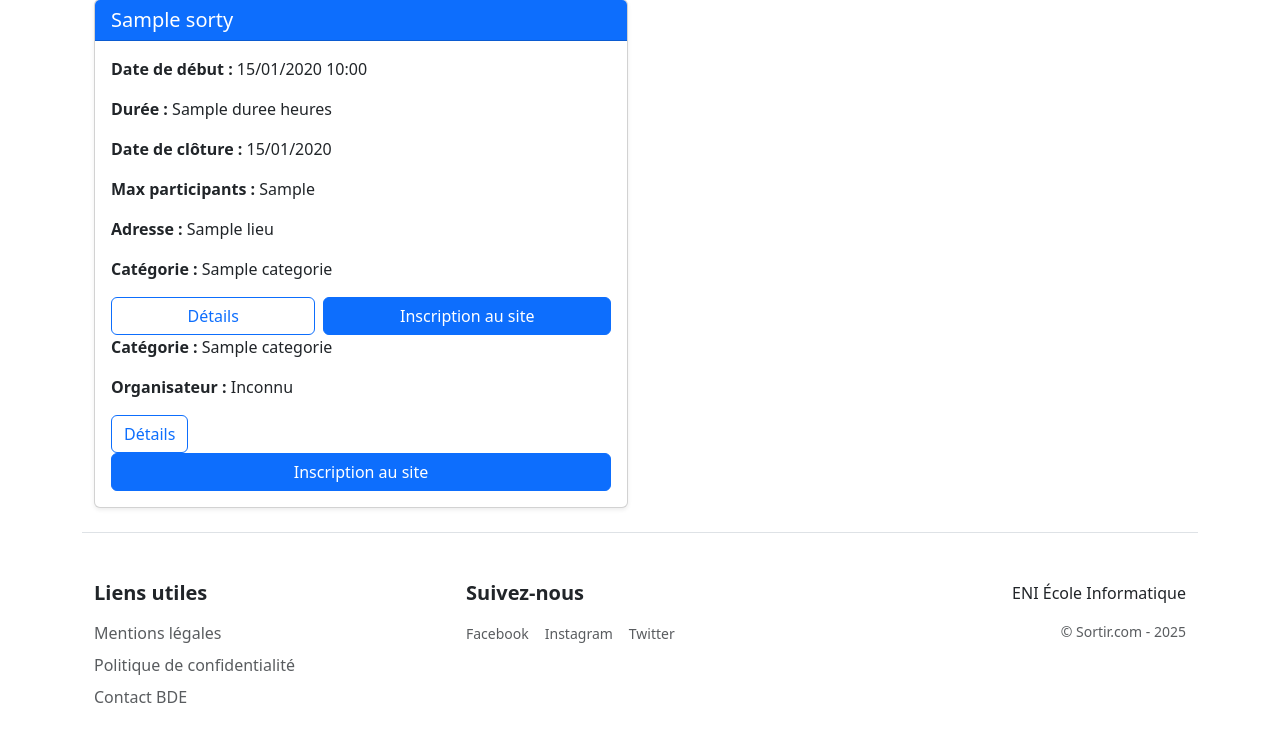
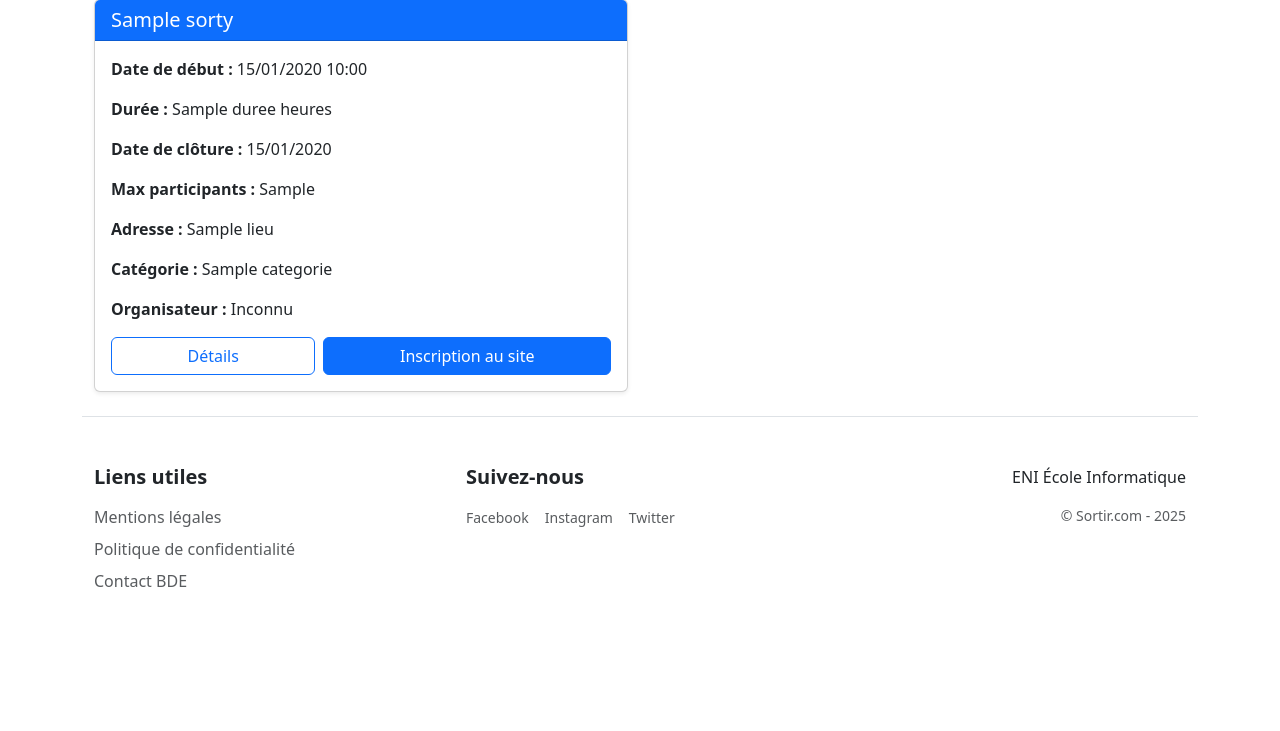
Before and after one commit to matteorlt/Sortir, a Symfony app: template templates/sortie/list.html.twig in a window 1280 px wide. Shown: the part 436-1167 px from the top of the page. After the commit the page ends 1023 px from the top, so only its background shows below. Run offline with Twig, Linux system fonts and the light colour scheme; the template is opened without the code that fills it: most values are stand-ins (such as "Sample title", 1, 10 or a date in 2020); some libraries are stand-ins or nearby versions.

Commit message:
Correction page list des sorties

```diff
--- a/templates/sortie/list.html.twig
+++ b/templates/sortie/list.html.twig
@@ -134,6 +134,20 @@
                             <p class="card-text"><strong>Max participants :</strong> {{ s.nbInscriptionMax }}</p>
                             <p class="card-text"><strong>Adresse :</strong> {{ s.lieu.nomLieu }}</p>
                             <p class="card-text"><strong>Catégorie :</strong> {{ s.categorie }}</p>
+                            <p class="card-text">
+                                <strong>Organisateur :</strong>
+                                {% if s.participant %}
+                                    {% set displayName = (s.participant.prenom is defined and s.participant.prenom ? (s.participant.prenom ~ ' ') : '') ~
+                                        (s.participant.nom is defined and s.participant.nom ? s.participant.nom : '') %}
+                                    <span class="col-sm-8">
+                                          {{ displayName is not empty ? displayName :
+                                          (s.participant.username is defined and s.participant.username ? s.participant.username :
+                                          (s.participant.email is defined and s.participant.email ? s.participant.email : 'Inconnu')) }}
+                                    </span>
+                                {% else %}
+                                    <span class="col-sm-8">Inconnu</span>
+                                {% endif %}
+                            </p>
                             <div class="mt-auto d-flex gap-2">
                                 <a href="{{ path('app_sortie_show', {'id': s.id}) }}" class="btn btn-outline-primary flex-grow-1">Détails</a>
 
@@ -157,32 +171,6 @@
                                     <a href="{{ path('app_utilisateur_inscription') }}" class="btn btn-primary flex-grow-1">Inscription au site</a>
                                 {% endif %}
                             </div>
-
-                            <p class="card-text"><strong>Catégorie :</strong> {{ s.categorie }}</p>
-                            <p class="card-text">
-                                <strong>Organisateur :</strong>
-                                {% if s.participant %}
-                                    {% set displayName = (s.participant.prenom is defined and s.participant.prenom ? (s.participant.prenom ~ ' ') : '') ~
-                                        (s.participant.nom is defined and s.participant.nom ? s.participant.nom : '') %}
-                                    <span class="col-sm-8">
-                                          {{ displayName is not empty ? displayName :
-                                          (s.participant.username is defined and s.participant.username ? s.participant.username :
-                                          (s.participant.email is defined and s.participant.email ? s.participant.email : 'Inconnu')) }}
-                                    </span>
-                                {% else %}
-                                    <span class="col-sm-8">Inconnu</span>
-                                {% endif %}
-                            </p>
-                            <a href="{{ path('app_sortie_show', {'id': s.id}) }}"
-                               class="btn btn-outline-primary mt-auto align-self-start">Détails</a>
-                            {% if app.user %}
-                                <form method="post" action="{{ path('app_sortie_rejoindre', {'id': s.id}) }}">
-                                    <input type="hidden" name="_token" value="{{ csrf_token('rejoindre' ~ s.id) }}">
-                                    <button type="submit" class="btn btn-success">Rejoindre</button>
-                                </form>
-                            {% else %}
-                                <a href="{{ path('app_utilisateur_inscription') }}" class="btn btn-primary">Inscription au site</a>
-                            {% endif %}
                         </div>
                     </div>
                 </div>
```
